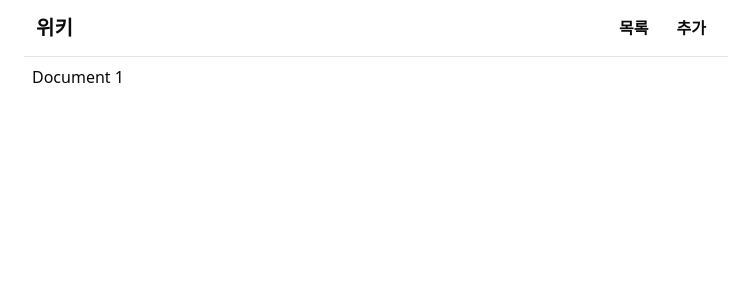
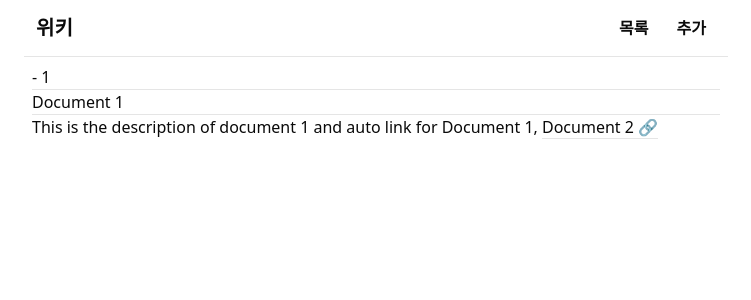
Before and after one commit to B-HS/BHS_WikiPage, a Next.js app: page /doc/1 in a window 1280 px wide. Shown: the top 300 px of the page, without its empty margins (264-1015 px from the left). Built offline with nearby package versions, Linux system fonts and the light colour scheme.

Commit message:
Working on Document page

```diff
--- a/app/doc/[docid]/page.tsx
+++ b/app/doc/[docid]/page.tsx
@@ -1,11 +1,29 @@
+import { findDocByDocid } from '@/dummydocs/service'
+import { headers } from 'next/headers'
+
 export interface DocProps {
     docid: number | string
     title: string
     description: string
 }
 
-const Document = ({ params }: { params: { docid: string } }) => {
-    return <section> Document {params.docid} </section>
+const Document = async ({ params, searchParams }: { params: { docid: string }; searchParams: { [key: string]: string } }) => {
+    const headersList = headers()
+    const domain = headersList.get('x-forwarded-host')
+    const origin = headersList.get('x-forwarded-proto')
+    const currentURL = `${origin}://${domain}`
+    const fetchData = await fetch(`${currentURL}/api/doc/${params.docid}?page=${searchParams['page']}`)
+    const { title, docid, description } = await fetchData.json()
+
+    return (
+        <section>
+            <span>- {docid}</span>
+            <hr />
+            <p>{title}</p>
+            <hr />
+            <div dangerouslySetInnerHTML={{ __html: description }}></div>
+        </section>
+    )
 }
 
 export default Document
```
